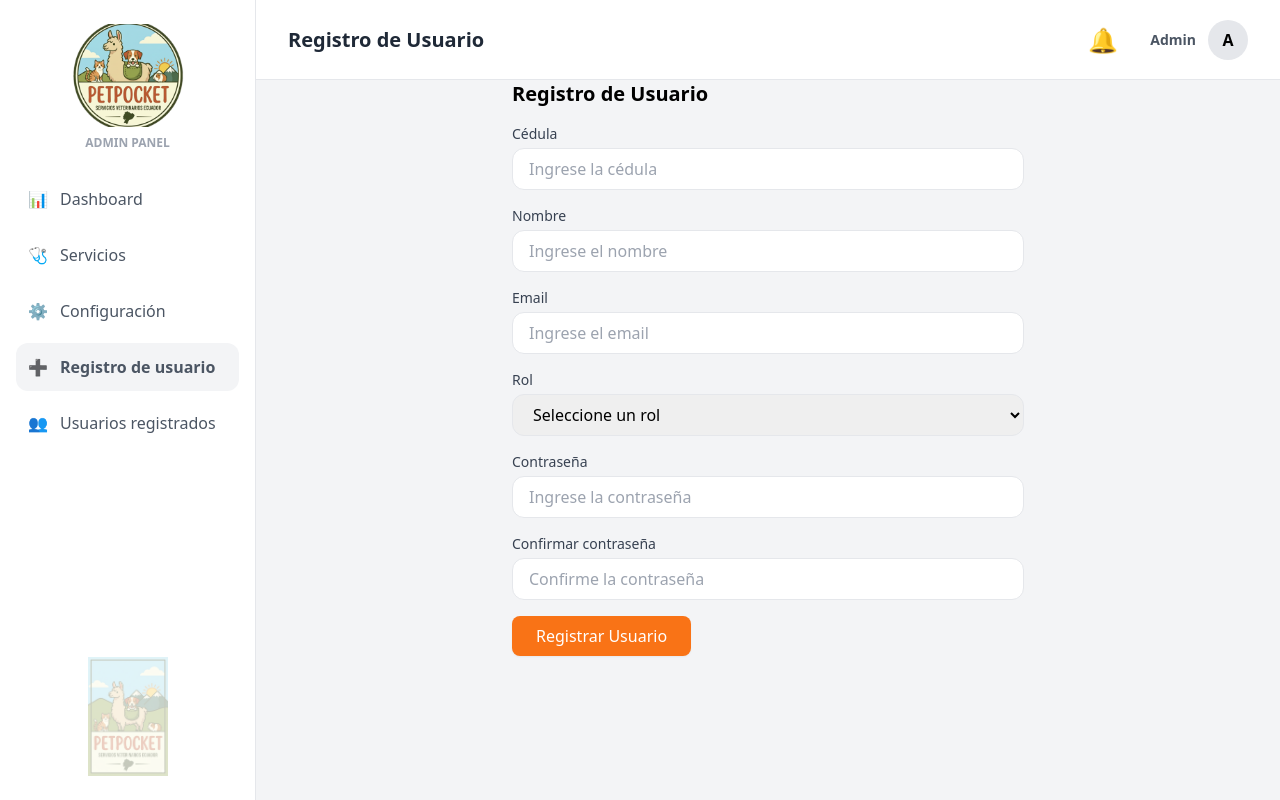
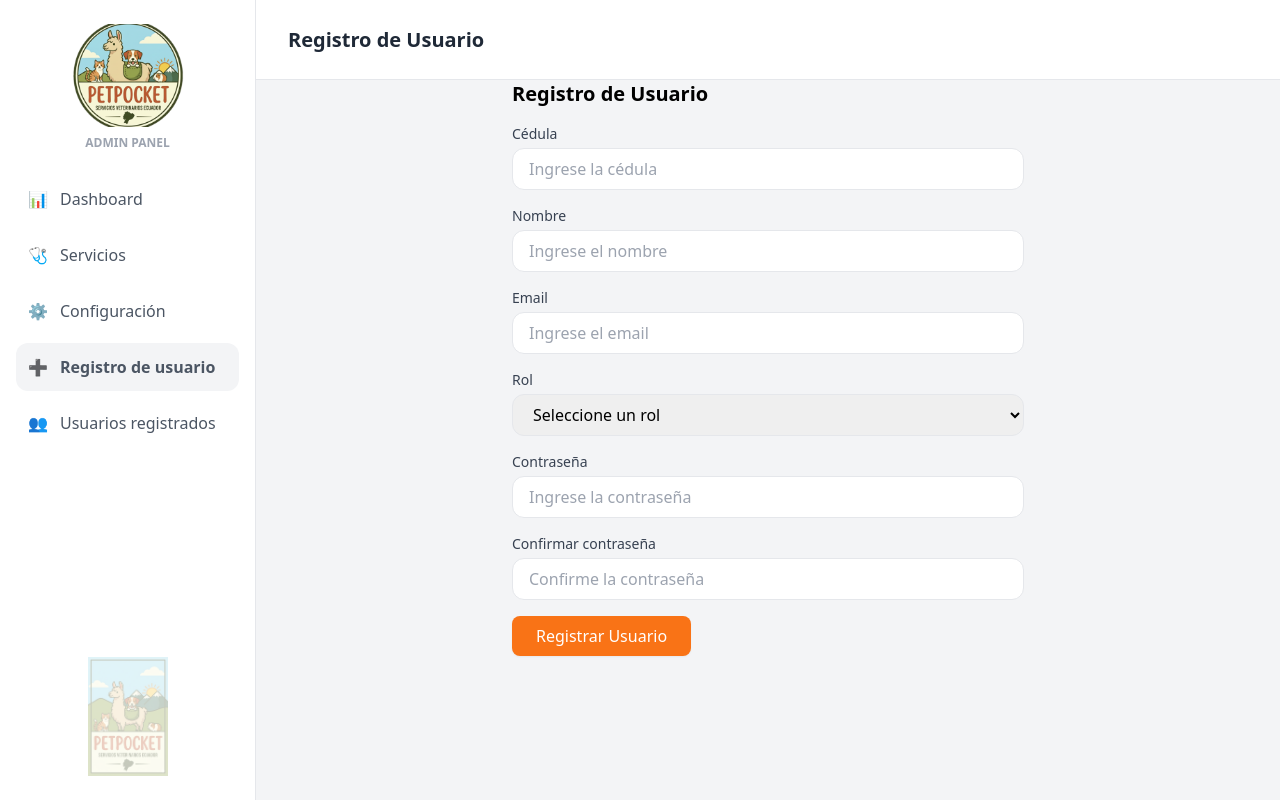
Before and after one commit to aaafasf/PETPOCKETFRONTEND1, an Angular app: page /admin/users/create in a window 1280 px wide. Built offline with nearby package versions, Linux system fonts and the light colour scheme.

Commit message:
Cmabio retiro de Objetos

```diff
--- a/src/app/modules/admin/user/pages/create-user/create-user.html
+++ b/src/app/modules/admin/user/pages/create-user/create-user.html
@@ -73,23 +73,6 @@
       <h2 class="text-xl font-black text-gray-800">
         Registro de Usuario
       </h2>
-
-      <div class="flex items-center space-x-6">
-        <button
-          class="relative p-2 text-gray-400 hover:text-[#F27438] transition-colors"
-        >
-          <span class="text-2xl">🔔</span>
-        </button>
-
-        <div class="flex items-center space-x-3">
-          <span class="text-sm font-bold text-gray-600">Admin</span>
-          <div
-            class="w-10 h-10 bg-gray-200 rounded-full flex items-center justify-center font-bold"
-          >
-            A
-          </div>
-        </div>
-      </div>
     </header>
 
     <!-- CONTENT -->
--- a/src/app/modules/admin/user/pages/user-list/user-list.page.html
+++ b/src/app/modules/admin/user/pages/user-list/user-list.page.html
@@ -46,7 +46,6 @@
     <!-- HEADER -->
     <header class="bg-white h-20 border-b flex items-center justify-between px-8">
       <h2 class="text-xl font-black text-gray-800">Usuarios Registrados</h2>
-      <span class="text-sm font-bold text-gray-600">Admin</span>
     </header>
 
     <div class="p-8 overflow-y-auto">
```
